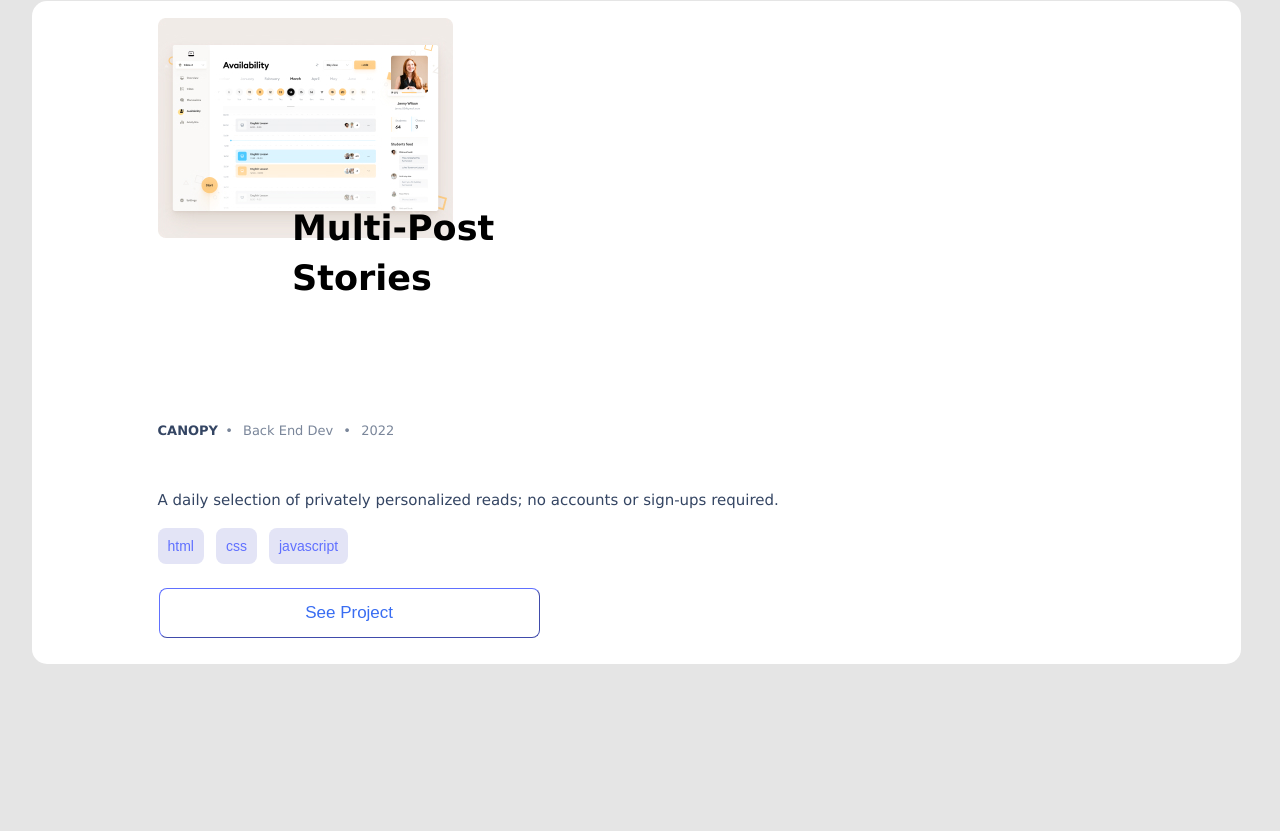
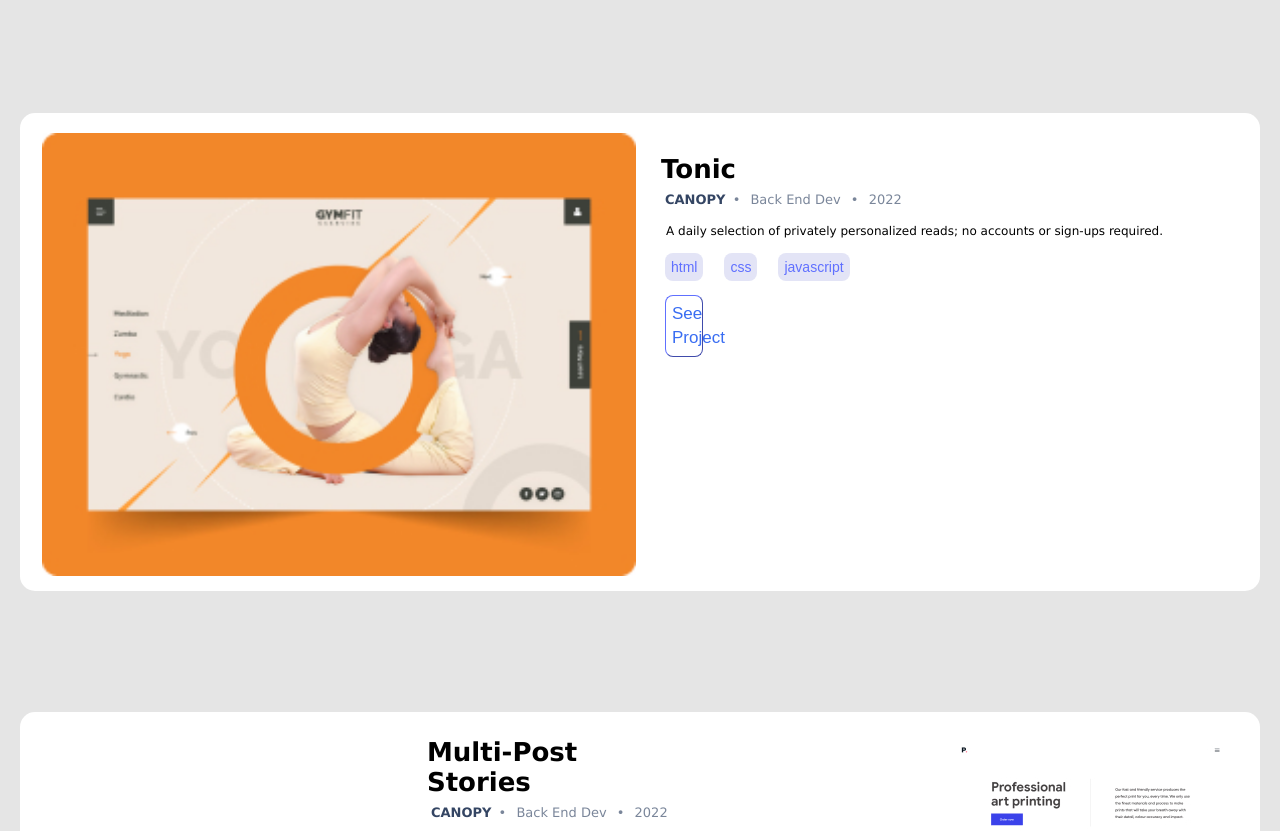
Before and after one commit to Leon-Espitia/My-Web-Development-Initial-Portfolio, a plain HTML site: page index.html in a window 1280 px wide. Shown: the part 1849-2680 px from the top of the page. Drawn offline with Linux system fonts and the light colour scheme.

Commit message:
Add cards' settings

```diff
--- a/index.html
+++ b/index.html
@@ -68,11 +68,11 @@
                     </div>
                 </article>
             </div>
-<!--milestone 2. card_1 starts from here-->
-            <article class="grid_container">
-                <img class="grid_elements" src="./assets/pictures/picture1.jpg" alt=""/>
-                    <div class="grid_elements">
-                        <h2 class="title">Tonic</h2>
+<!--Milestone 2. Card_1 starts from here-->
+            <article class="grid_container" id="grid_container_D">
+                <img id="picture1" class="grid_elements grid_elements_D" src="./assets/pictures/picture1.jpg" alt=""/>
+                    <div class="grid_elements" id="elements_D">
+                        <h2 class="title1_">Tonic</h2>
                             <div class="canopy_line">
                                 <a class="canopy">CANOPY</a>
                                 <a class="bull">&bull;</a>
@@ -90,10 +90,10 @@
                     </div>
             </article>
 <!--card_2 starts from here-->
-            <article class="grid_container">
-                <img id="picture2" class="grid_elements" src="./assets/pictures/picture2.jpg" alt=""/>
-                    <div class="grid_elements">
-                        <h2 class="title">Multi-Post<br>Stories</h2>
+            <article class="grid_container" id="grid_container_D_2">
+                <img id="picture2" class="grid_elements grid_elements_D" src="./assets/pictures/picture2.jpg" alt=""/>
+                    <div class="grid_elements" id="elements_D1">
+                        <h2 class="title2_">Multi-Post<br>Stories</h2>
                             <div class="canopy_line">
                                 <a class="canopy">CANOPY</a>
                                 <a class="bull">&bull;</a>
@@ -111,10 +111,10 @@
                     </div>
             </article>
 <!--card_3 starts from here-->
-            <article class="grid_container">
+            <article class="grid_container" id="grid_container_D">
                 <img class="grid_elements" src="./assets/pictures/picture3.jpg" alt=""/>
-                    <div class="grid_elements">
-                        <h2 class="title">Tonic</h2>
+                    <div class="grid_elements" id="grid_elements_D">
+                        <h2 class="title1_">Tonic</h2>
                             <div class="canopy_line">
                                 <a class="canopy">CANOPY</a>
                                 <a class="bull">&bull;</a>
@@ -132,10 +132,10 @@
                     </div>
             </article>
 <!--card_4 starts from here-->
-            <article class="grid_container">
-                <img id="picture4" class="grid_elements" src="./assets/pictures/picture4.jpg" alt=""/>
-                    <div class="grid_elements">
-                        <h2 class="title">Multi-Post<br>Stories</h2>
+            <article class="grid_container" id="grid_container_D_2">
+                <img id="picture2" class="grid_elements" src="./assets/pictures/picture4.jpg" alt=""/>
+                    <div class="grid_elements" id="elements_D1">
+                        <h2 class="title2_">Multi-Post<br>Stories</h2>
                             <div class="canopy_line">
                                 <a class="canopy">CANOPY</a>
                                 <a class="bull">&bull;</a>
--- a/style.css
+++ b/style.css
@@ -95,13 +95,13 @@ div li {
   align-items: flex-end;
 }
 
-/* mobile limits */
+/* Mobile limits */
 @media (max-width: 768px) {
   .menu_ha_content {
     display: none;
   }
 }
-/* desktop settings */
+/* Desktop settings Page_1*/
 @media (min-width: 768px) {
     #burguer {
     display: none;
@@ -162,58 +162,136 @@ div li {
   .headline {
     margin-bottom: 10px;
   }
+
+  /* Desktop setting Card´s Group */
+  .grid_container {
+    display: grid;
+    grid-template-columns: 50% 50%;
+    background-color: #fff;
+    border-radius: 15px;
+    margin-top: 10%;
+    margin-right: -15px;
+    margin-left: -15px;
+    padding: 16px 18px 11px 18px;
+    justify-items: stretch;
   }
 
-/* mileston 2 */
+  #picture1 {
+    margin-right: 10px;
+  }
+
+  .title1_ {
+    margin-top: 20px;
+    margin-left: 16px;
+    font-size: 26px;
+
+  }
+
+  .title2_ {
+    margin-top: 20px;
+    margin-left: 16px;
+    font-size: 26px;
+  }
+
+
+  .canopy_line {
+    font-size: 13px;
+    padding-bottom: 1px;
+    margin-left: 21px;
+    margin-top: 7px;
+  }
+
+  .content {
+    font-size: 12px;
+    line-height: 20px;
+    margin-left: 22px;
+  }
+
+  .program {
+    display: grid;
+    grid-auto-flow: column;
+    justify-content: start;
+  }
+
+  .pro {
+    background-color: #e3e4f6;
+    margin-left: 21px;
+    border-radius: 8px;
+    font-size: 14px;
+    color: #6070ff;
+    border: none;
+    font-weight: 500;
+    padding: 6px;
+    cursor: pointer;
+  }
+
+  .see_button {
+    font-size: 17px;
+    font-weight: 500;
+    border-radius: 8px;
+    border-width: 1px;
+    border-color: #6070ff;
+    line-height: 24px;
+    cursor: pointer;
+    background-color: #fff;
+    padding: 6px;
+    margin-top: 14px;
+    margin-left: 21px;
+    margin-bottom: 17px;
+    color: #396df2;
+    width: 31%;
+  }
+
+  #grid_container_D_2 {
+    display: flex;
+    flex-direction: row-reverse;
+    align-items: center;
+    padding-top: 0.01px;
+    padding-bottom: 0.01px;
+  }
+
+  #elements_D1 {
+    margin-right: 10px;
+  }
+
+  #picture2 {
+    margin-bottom: -14%;
+  }
+
+}
+/* Card mobile limits */
+@media (max-width: 768px) {
   .grid_container {
     display: grid;
-  grid-template-columns: auto auto auto auto auto;
-  grid-template-rows: auto auto auto auto auto auto;
+    grid-template-columns: auto;
     background-color: #fff;
     border-radius: 15px;
-  margin-top: 20%;
-  margin-right: 4px;
-  margin-left: -3px;
-  padding: 12px 15px 12px 10px;
+    margin-top: 11%;
+    margin-right: -7px;
+    margin-left: -7px;
+    padding: 16px 18px 11px 18px;
   }
 
   .grid_elements {
-  display: grid;
-  grid-column: 2/5;
-  grid-template-rows: 45px 50px;
+    grid-template-rows: 50% 50%;
     align-items: end;
     justify-items: start;
-  margin: 5px;
+    margin-right: 30px;
   }
 
-#picture2 {
-  justify-items: center;
-  padding-bottom: 15%;
+  .title1_ {
+    margin-top: 4%;
+    font-size: 35px;
   }
 
-#picture4 {
-  justify-items: center;
-  padding-bottom: 15%;
+  .title2_ {
+    margin-top: -16%;
+    font-size: 35px;
   }
 
   .canopy_line {
     font-size: 13px;
     padding-bottom: 5%;
-}
-
-.canopy {
-  font-style: normal;
-  font-size: 13px;
-  font-weight: 600;
-  line-height: 16px;
-  color: #344563;
-}
-
-.bull {
-  grid-column: 1/2;
-  font-size: 13px;
-  color: #7a869a;
-  padding: 8px 3px;
   }
 
   .content {
@@ -223,18 +301,13 @@ div li {
     margin-top: 1px;
   }
 
-h2 {
-  justify-self: start;
-  padding: 1px;
-  margin-bottom: 5px;
-}
-
   .program {
     display: grid;
     grid-auto-flow: column;
     gap: 12px;
     justify-content: flex-start;
   }
+
 
   .pro {
     background-color: #e3e4f6;
@@ -265,6 +338,53 @@ h2 {
     color: #396df2;
     width: 40%;
   }
+
+
+}
+
+
+.grid_elements {
+  grid-template-rows: 50% 50%;
+  align-items: end;
+  justify-items: start;
+  margin: 4px;
+}
+
+#picture2 {
+  justify-items: center;
+  padding-bottom: 15%;
+}
+
+#picture4 {
+  justify-items: center;
+  padding-bottom: 15%;
+}
+
+.canopy {
+  font-style: normal;
+  font-size: 13px;
+  font-weight: 600;
+  line-height: 16px;
+  color: #344563;
+}
+
+.bull {
+  grid-column: 1/2;
+  font-size: 13px;
+  color: #7a869a;
+  padding: 8px 3px;
+}
+
+
+
+h2 {
+  justify-self: start;
+  padding: 1px;
+  margin-bottom: 5px;
+}
+
+
+
 
 /* about myself area */
 #myself_div {
```
Lines whose indentation alone changed are shown as unchanged.
